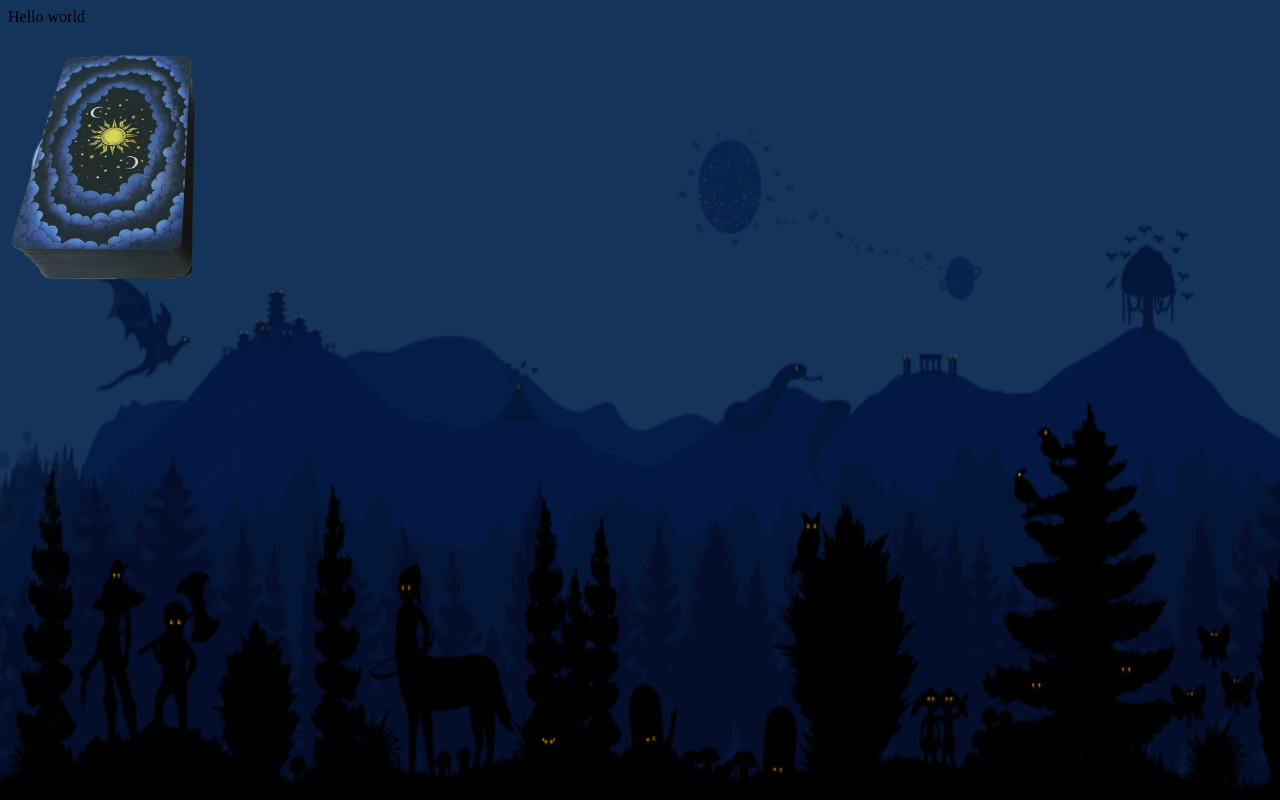
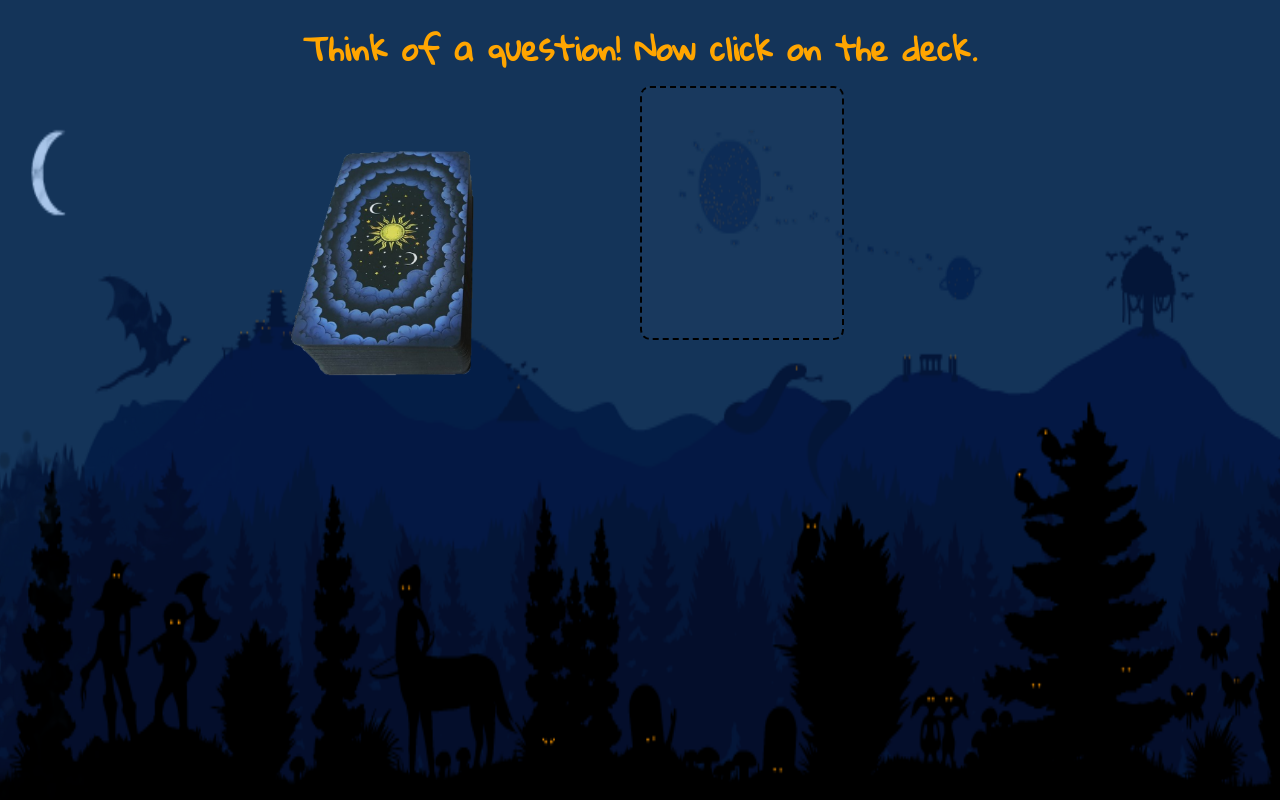
Before and after one commit to CristianaMartins/firstProjectTarot, a website: page index.html in a window 1280 px wide. Drawn offline with Linux system fonts and the light colour scheme.

Commit message:
update color to the title and card space

```diff
--- a/index.css
+++ b/index.css
@@ -11,3 +11,33 @@ html {
   width: 200px;
   height: 250px;
 }
+.cell {
+  /* background-color: rgba(255, 255, 255, 0.178);
+  border: 2px solid white; */
+}
+.centered {
+  justify-self: center;
+  align-self: center;
+}
+.container {
+  display: grid;
+  grid-template-rows: 10% 45% 45%;
+  height: 100%;
+  margin-inline: 10%;
+}
+.two-columns {
+  display: grid;
+  grid-template-columns: 50% 50%;
+}
+.open-space-for-the-card {
+  background-color: rgba(46, 83, 116, 0.199);
+  border: 2px dashed black;
+  border-radius: 10px;
+  width: 200px;
+  height: 250px;
+}
+
+h1 {
+  color: orange;
+  font-family: "Gloria Hallelujah", cursive;
+}
--- a/index.html
+++ b/index.html
@@ -1,9 +1,27 @@
 <html>
   <head>
     <link rel="stylesheet" href="index.css" />
+    <link rel="preconnect" href="https://fonts.googleapis.com" />
+    <link rel="preconnect" href="https://fonts.gstatic.com" crossorigin />
+    <link
+      href="https://fonts.googleapis.com/css2?family=Gloria+Hallelujah&display=swap"
+      rel="stylesheet"
+    />
   </head>
   <body>
-    <p>Hello world</p>
-    <img class="deck-image" src="./tarotDeck.png" />
+    <div class="container cell">
+      <div class="cell centered">
+        <h1>Think of a question! Now click on the deck.</h1>
+      </div>
+      <div class="two-columns cell">
+        <div class="cell centered">
+          <img class="deck-image" src="./tarotDeck.png" />
+        </div>
+        <div class="cell right side">
+          <div class="open-space-for-the-card"></div>
+        </div>
+      </div>
+      <div class="cell"></div>
+    </div>
   </body>
 </html>
```
